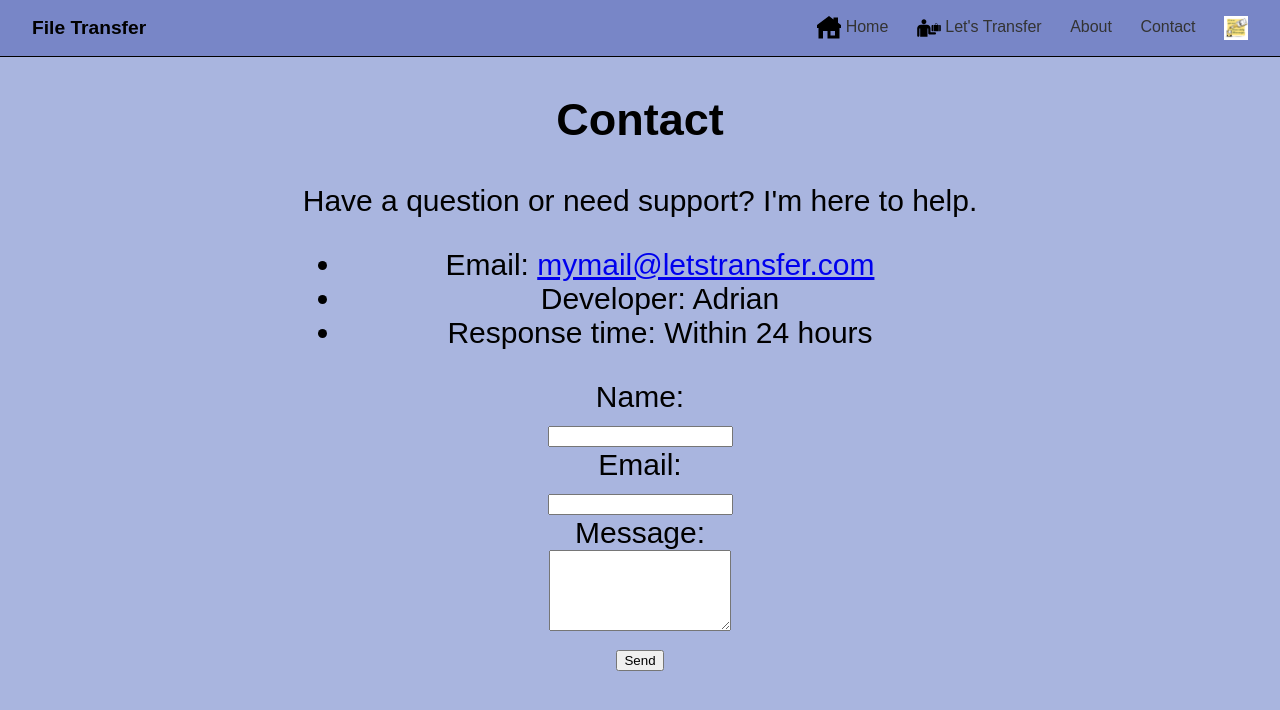
After one commit to Adrian030304/FileTransfer, a Flask app: page /contact in a window 1280 px wide. The commit adds this page. Shown: the top 710 px of the page. Run offline with Flask 3, Linux system fonts and the light colour scheme.

Commit message:
front end style and pages changes, added contact and about sections.

```diff
--- a/app/routes.py
+++ b/app/routes.py
@@ -75,3 +75,16 @@ def files_page(download_code):
     files_list = os.listdir(download_directory)
 
     return render_template('download.html', files = files_list )
+
+
+@app.route('/about')
+def about():
+    return render_template('about.html')
+
+@app.route('/contact')
+def contact():
+    return render_template('contact.html')
+
+@app.route('/submit-contact', methods=['GET', 'POST'])
+def submit_contact():
+    return render_template('submit-contact.html')
--- a/app/static/css/style.css
+++ b/app/static/css/style.css
@@ -2,13 +2,15 @@ body {
   margin: 0;
   font-family: Arial, sans-serif;
   padding:0;
+  background-color: #A9B5DF;
 }
 .main-nav {
     display: flex;
     justify-content: space-between;
     align-items: center;
     padding: 1rem 2rem;
-    border-bottom: 1px solid #ddd;
+    border-bottom: 1px solid #000000;
+    background-color: #7886C7;
 }
 .logo { font-weight: bold; font-size: 1.2rem; }
 .nav a {
--- /dev/null
+++ b/app/templates/contact.html
@@ -0,0 +1,30 @@
+{% extends "index.html" %}
+
+{% block content %}
+<div class="main-content">
+    <div class="inside-content">
+        <h2>Contact</h2>
+        <p>Have a question or need support? I'm here to help.</p>
+
+        <ul>
+        <li>Email: <a href="mailto:mymail@letstransfer.com">mymail@letstransfer.com</a></li>
+        <li>Developer: Adrian</li>
+        <li>Response time: Within 24 hours</li>
+        </ul>
+
+        <form action="/submit-contact" method="post">
+        <label for="name">Name:</label><br>
+        <input type="text" id="name" name="name" required><br>
+
+        <label for="email">Email:</label><br>
+        <input type="email" id="email" name="email" required><br>
+
+        <label for="message">Message:</label><br>
+        <textarea id="message" name="message" rows="5" required></textarea><br>
+
+        <button type="submit">Send</button>
+        </form>
+    </div>
+</div>
+
+{% endblock %}
--- a/app/templates/index.html
+++ b/app/templates/index.html
@@ -17,8 +17,8 @@
             <a href="{{ url_for('transfer') }}">
                 <img src="{{ url_for('static', filename='img/luggage.svg') }}" alt="Transfer">
                 <span>Let's Transfer</span></a>
-            <a href="#">About</a>
-            <a href="#">Contact</a>
+            <a href="{{ url_for('about') }}">About</a>
+            <a href="{{url_for('contact')}}">Contact</a>
             <a href="#">
                 <img
                     src="{{ url_for ('static', filename='img/whiskey.png')}}"
--- a/app/templates/main_page.html
+++ b/app/templates/main_page.html
@@ -4,7 +4,9 @@
     <div class="main-content">
         <div class="inside-content">
             <h3>Welcome to file transfer.</h3>
-            <p>Here you can transfer files with your friends.</p>
+            <p>Send files quickly and securely with your friends. No accounts, no hassle.</p>
+            <p>Upload your file, get a unique code or link, and share it instantly.</p>
+            <p>All transfers are encrypted and deleted after completion.</p>
         </div>
     </div>
 {% endblock %}
```
Also changed, not shown: app/templates/about.html (added, +17 -0 lines), app/templates/submit-contact.html (added, +11 -0 lines).
